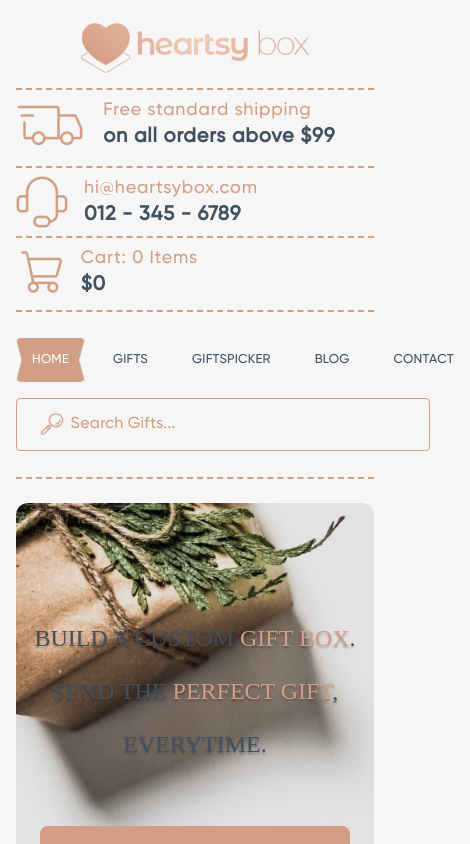
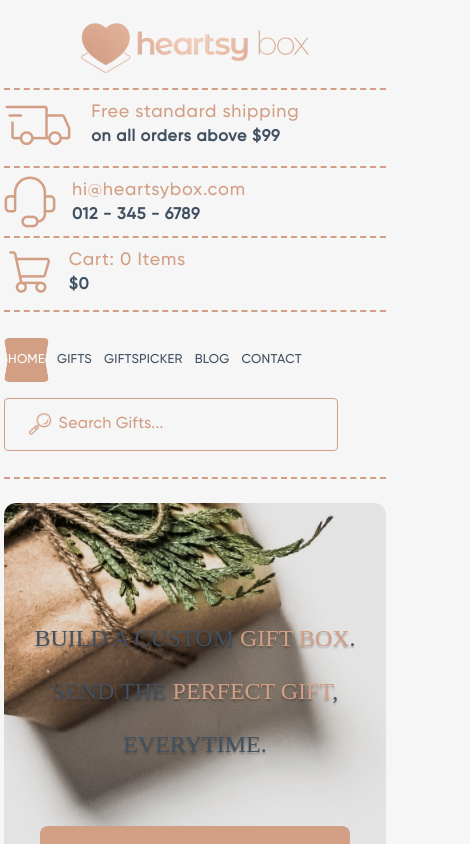
Before and after one commit to HaiderLevi/heartsybox, a React (Vite) app: page / in a window 390 px wide. Shown: the top 844 px of the page, 470 px wide, since content can reach past the window. Built offline with nearby package versions, Linux system fonts and the light colour scheme; a web font is replaced by a local one.

Commit message:
fix responsiveness issues

```diff
--- a/src/App.css
+++ b/src/App.css
@@ -25,3 +25,9 @@
         margin: auto 2rem;
     }
 }
+
+@media only screen and (max-width: 480px) {
+    .app-root-container {
+        margin: auto 0.5rem;
+    }
+}
--- a/src/css/customGiftbox.css
+++ b/src/css/customGiftbox.css
@@ -138,3 +138,11 @@
         margin-left: -5rem;
     }
 }
+
+@media only screen and (max-width: 480px) {
+    .custom-giftbox-header {
+        font-size: 4rem;
+        line-height: 4rem;
+        max-width: auto;
+    }
+}
--- a/src/css/footer.css
+++ b/src/css/footer.css
@@ -185,3 +185,14 @@
         font-size: 14px;
     }
 }
+
+
+@media only screen and (max-width: 600px) {
+    .footer-logo-child p {
+        font-size: 12px;
+    }
+
+    .footer-contact-list input {
+        width: 22rem;
+    }
+}
--- a/src/css/giftpicker.css
+++ b/src/css/giftpicker.css
@@ -128,3 +128,14 @@
         width: 50rem;
     }
 }
+
+@media only screen and (max-width: 480px) {
+    .giftpicker-child:nth-child(2) {
+        width: 100%;
+    }
+
+    .button-primary {
+        font-size: 2.8rem;
+        padding: 1rem 2rem;
+    }
+}
--- a/src/css/navbar.css
+++ b/src/css/navbar.css
@@ -237,3 +237,35 @@
         width: 50rem;
     }
 }
+
+@media only screen and (max-width: 480px) {
+    .top-banner-main {
+        padding: 0.5rem 0;
+    }
+
+    .top-banner-parent {
+        font-size: 16px;
+    }
+
+    .nav-menu {
+        flex-direction: column;
+        align-items: flex-start;
+        row-gap: 2rem;
+        padding: 3.2rem 0;
+        width: 100%;
+    }
+
+    .nav-menu-list {
+        column-gap: 0.5rem;
+    }
+
+    .nav-menu-list-item {
+        font-size: 1.6rem;
+        padding: 1.2rem 0.5rem;
+    }
+
+    .nav-menu-search-item {
+        width: 40rem;
+    }
+
+}
--- a/src/css/productCategory.css
+++ b/src/css/productCategory.css
@@ -62,6 +62,7 @@
     .main-product-category {
         margin-top: 5rem;
         margin-bottom: 5rem;
+        padding: 1rem;
     }
 
     .main-product-category h1 {
@@ -72,4 +73,8 @@
         flex-direction: row;
         justify-content: space-between;
     }
+
+    .categories-child p {
+        font-size: 3rem;
+    }
 }
--- a/src/css/working.css
+++ b/src/css/working.css
@@ -450,3 +450,11 @@
         font-size: 3rem;
     }
 }
+
+
+@media only screen and (max-width: 480px) {
+    .button-primary {
+        font-size: 2.8rem;
+        padding: 1rem 2rem;
+    }
+}
```
